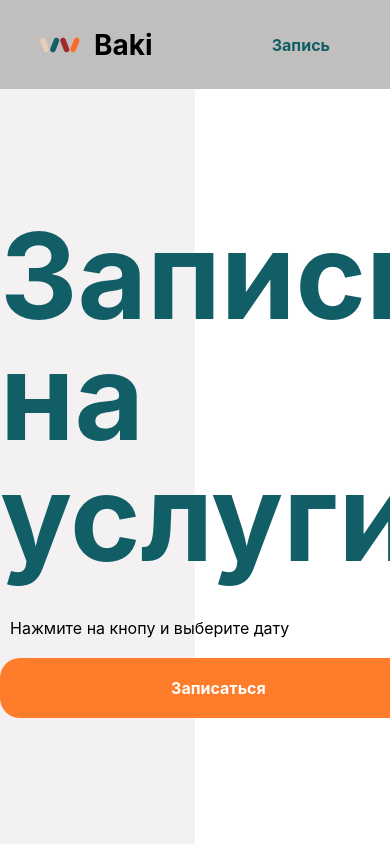
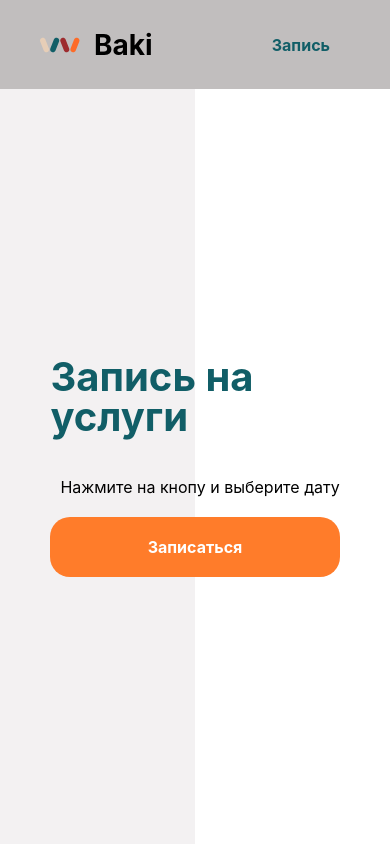
Before and after one commit to Bakirovildar/booking-site, a React (Create React App) app: page /home in a window 390 px wide. Built offline with nearby package versions, Linux system fonts and the light colour scheme.

Commit message:
адаптив

```diff
--- a/src/shared/Main/Main.css
+++ b/src/shared/Main/Main.css
@@ -6,3 +6,16 @@
     justify-content: space-around;
     align-items: center;
 }
+
+@media (max-width: 1150px) {
+    .main-container {
+        flex-direction: column;
+    }
+}
+
+@media (max-width: 560px) {
+    .main-container {
+        justify-content: center;
+        align-items: center;
+    }
+}
--- a/src/shared/Main/MainImage/MainImage.css
+++ b/src/shared/Main/MainImage/MainImage.css
@@ -15,3 +15,9 @@
     border-radius: 20px;
 
 }
+
+@media (max-width: 560px) {
+    .main-image-container {
+        display: none;
+    }
+}
--- a/src/shared/Main/MainImage/MainImage.tsx
+++ b/src/shared/Main/MainImage/MainImage.tsx
@@ -4,7 +4,7 @@ export const MainImage = () => {
     return (
         <div className='main-image-container'>
             <div className='main-image'>
-                <img src="https://images.unsplash.com/photo-1470259078422-826894b933aa?ixlib=rb-4.0.3&ixid=M3wxMjA3fDB8MHxwaG90by1wYWdlfHx8fGVufDB8fHx8fA%3D%3D&auto=format&fit=crop&w=1174&q=80" alt=""/>
+                <img src="https://images.unsplash.com/photo-1516975080664-ed2fc6a32937?ixlib=rb-4.0.3&ixid=M3wxMjA3fDB8MHxwaG90by1wYWdlfHx8fGVufDB8fHx8fA%3D%3D&auto=format&fit=crop&w=1470&q=80" alt=""/>
             </div>
         </div>
     )
--- a/src/shared/Main/MainLink/MainLink.css
+++ b/src/shared/Main/MainLink/MainLink.css
@@ -1,3 +1,6 @@
+.main-link-container {
+}
+
 .main-link-header {
     color: #115E67;
     font-size: 120px;
@@ -10,3 +13,20 @@
     padding-left: 10px;
     margin-bottom: 20px;
 }
+
+@media (max-width: 1150px) {
+    .main-link-container {
+        margin: 20px 0;
+    }
+    .main-link-header {
+        font-size: 80px;
+        line-height: 80px;
+    }
+}
+
+@media (max-width: 560px) {
+    .main-link-header {
+        font-size: 40px;
+        line-height: 40px;
+    }
+}
```
